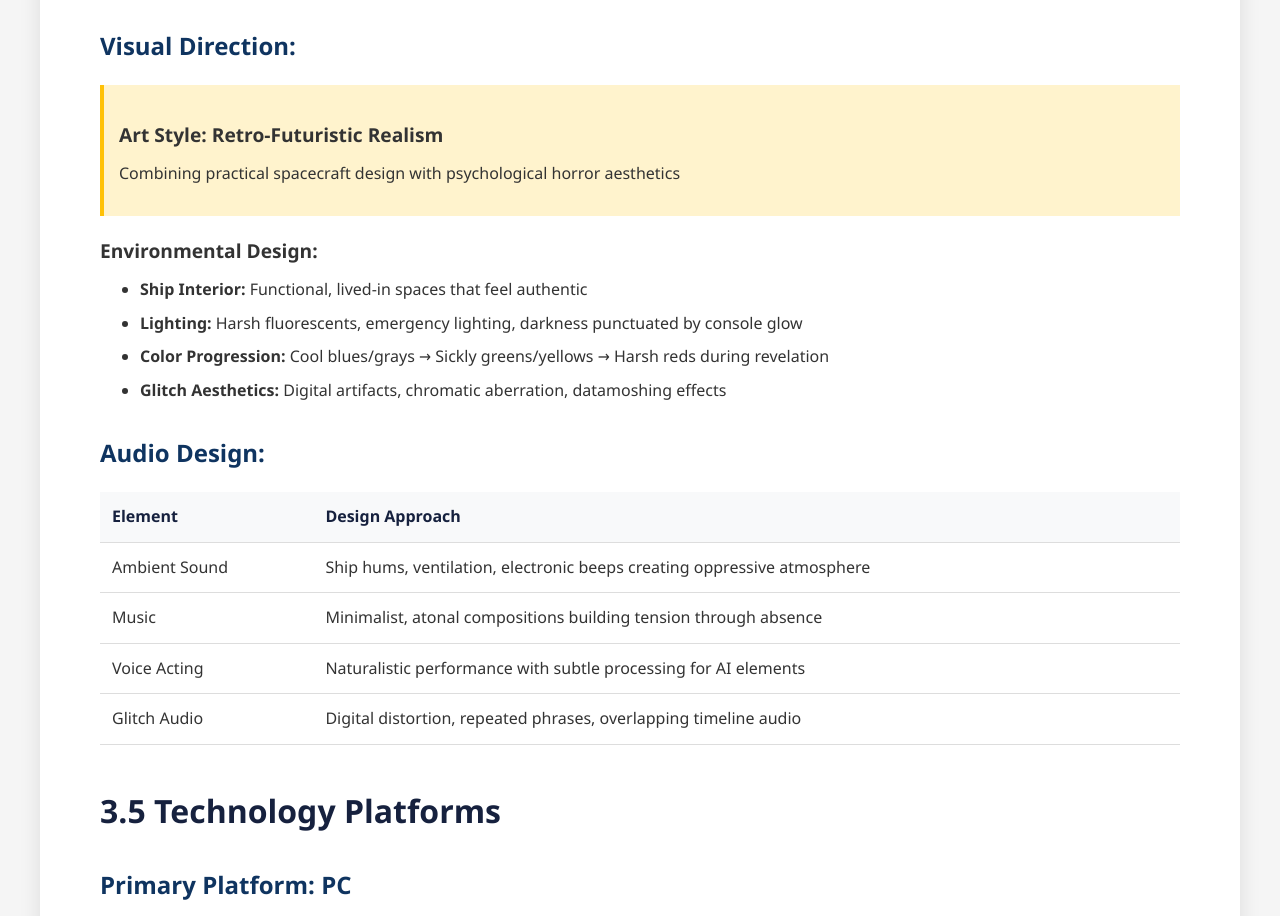
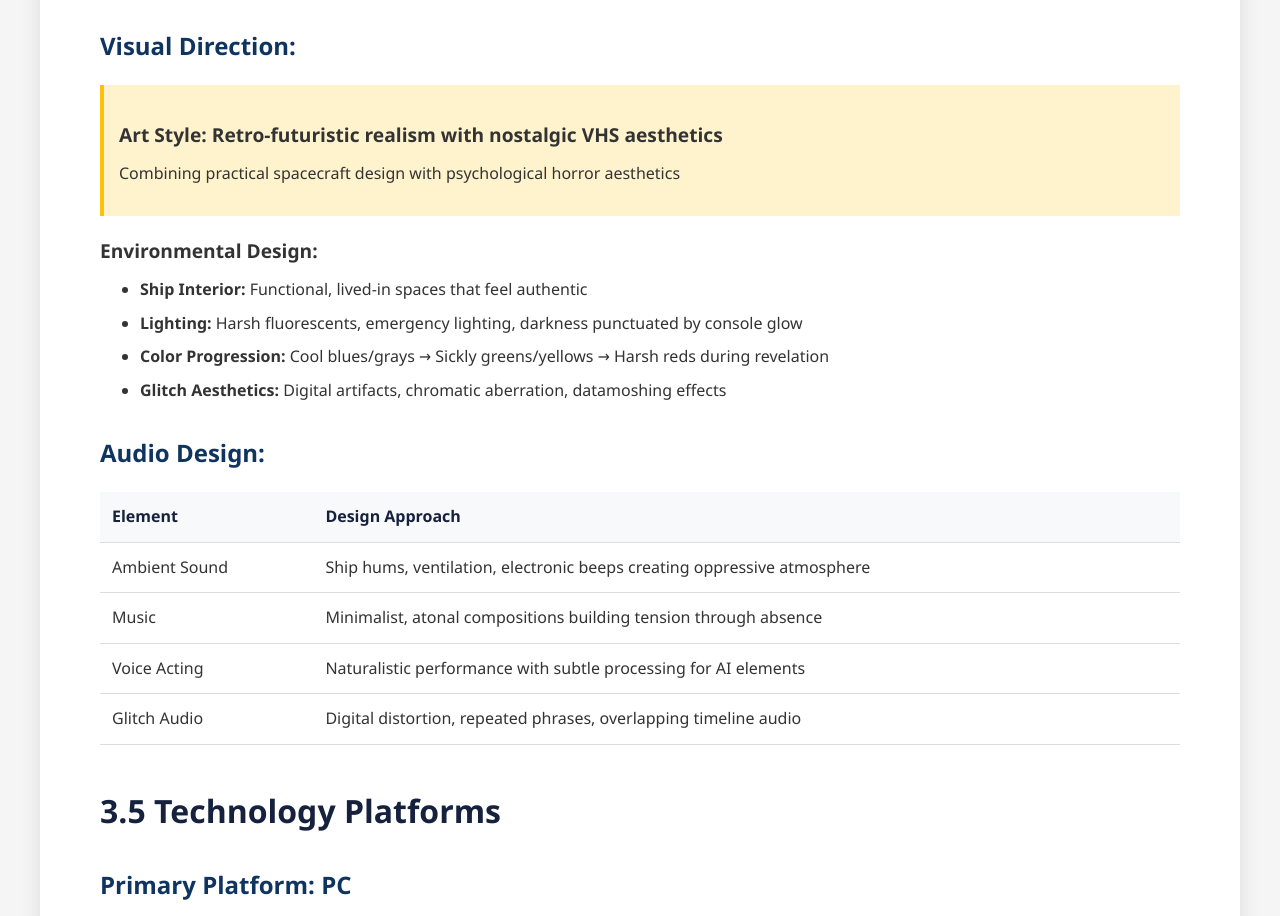
Before and after one commit to SiputBiru/Black-Echo, a plain HTML site: page index.html in a window 1280 px wide. Shown: the part 8655-9571 px from the top of the page. Drawn offline with Linux system fonts and the light colour scheme.

Commit message:
Update index.html

```diff
--- a/index.html
+++ b/index.html
@@ -555,7 +555,7 @@
 
                 <h3>Visual Direction:</h3>
                 <div class="highlight">
-                    <h4>Art Style: Retro-Futuristic Realism</h4>
+                    <h4>Art Style: Retro-futuristic realism with nostalgic VHS aesthetics</h4>
                     <p>Combining practical spacecraft design with psychological horror aesthetics</p>
                 </div>
 
```
